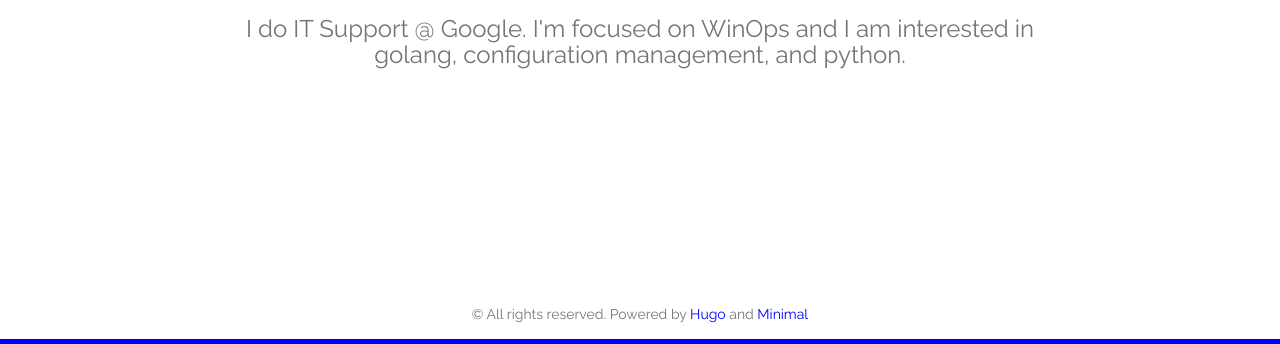
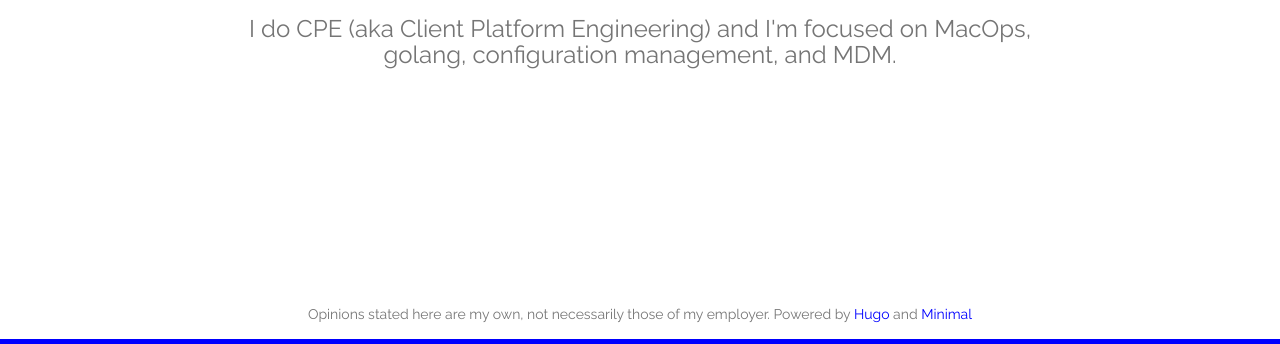
Before and after one commit to discentem/discentem.github.io, a plain HTML site: page index.html in a window 1280 px wide. Shown: the part 456-800 px from the top of the page. Drawn offline with nearby package versions, Linux system fonts and the light colour scheme; some packages are replaced by stand-ins of ours; a small style sheet from the web is missing.

Commit message:
updating tagline

```diff
--- a/index.html
+++ b/index.html
@@ -123,7 +123,7 @@
 
         <h1>Brandon Kurtz</h1>
 
-        <h2>I do IT Support @ Google. I'm focused on WinOps and I am interested in golang, configuration management, and python.</h2>
+        <h2>I do CPE (aka Client Platform Engineering) and I'm focused on MacOps, golang, configuration management, and MDM.</h2>
 
     </div>
 
@@ -131,7 +131,7 @@
 
         <footer>
 
-            <p class="copyright text-muted">&copy; All rights reserved. Powered by <a href="https://gohugo.io">Hugo</a> and <a href="https://github.com/calintat/minimal">Minimal</a></p>
+            <p class="copyright text-muted">Opinions stated here are my own, not necessarily those of my employer. Powered by <a href="https://gohugo.io">Hugo</a> and <a href="https://github.com/calintat/minimal">Minimal</a></p>
 
         </footer>
 
```
